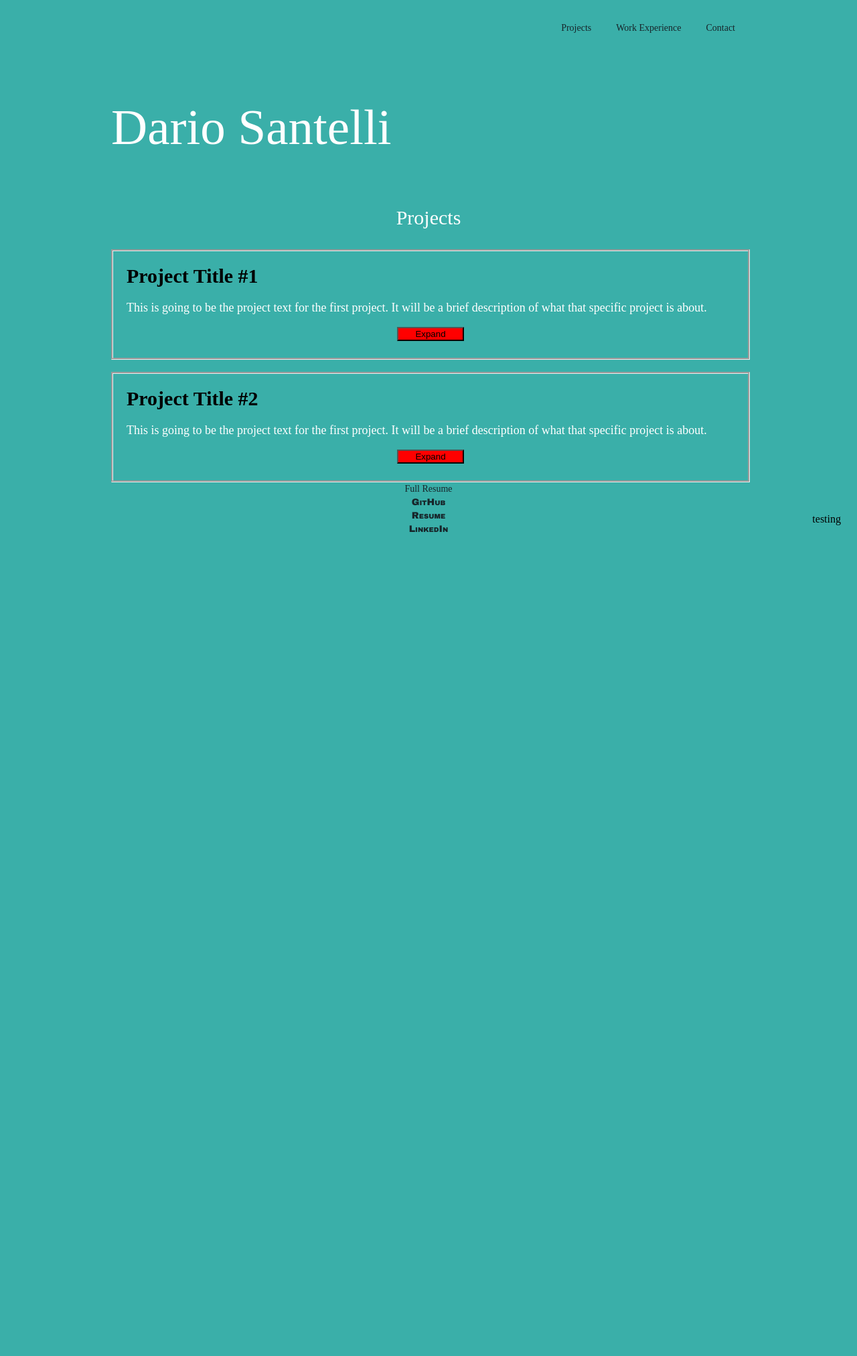
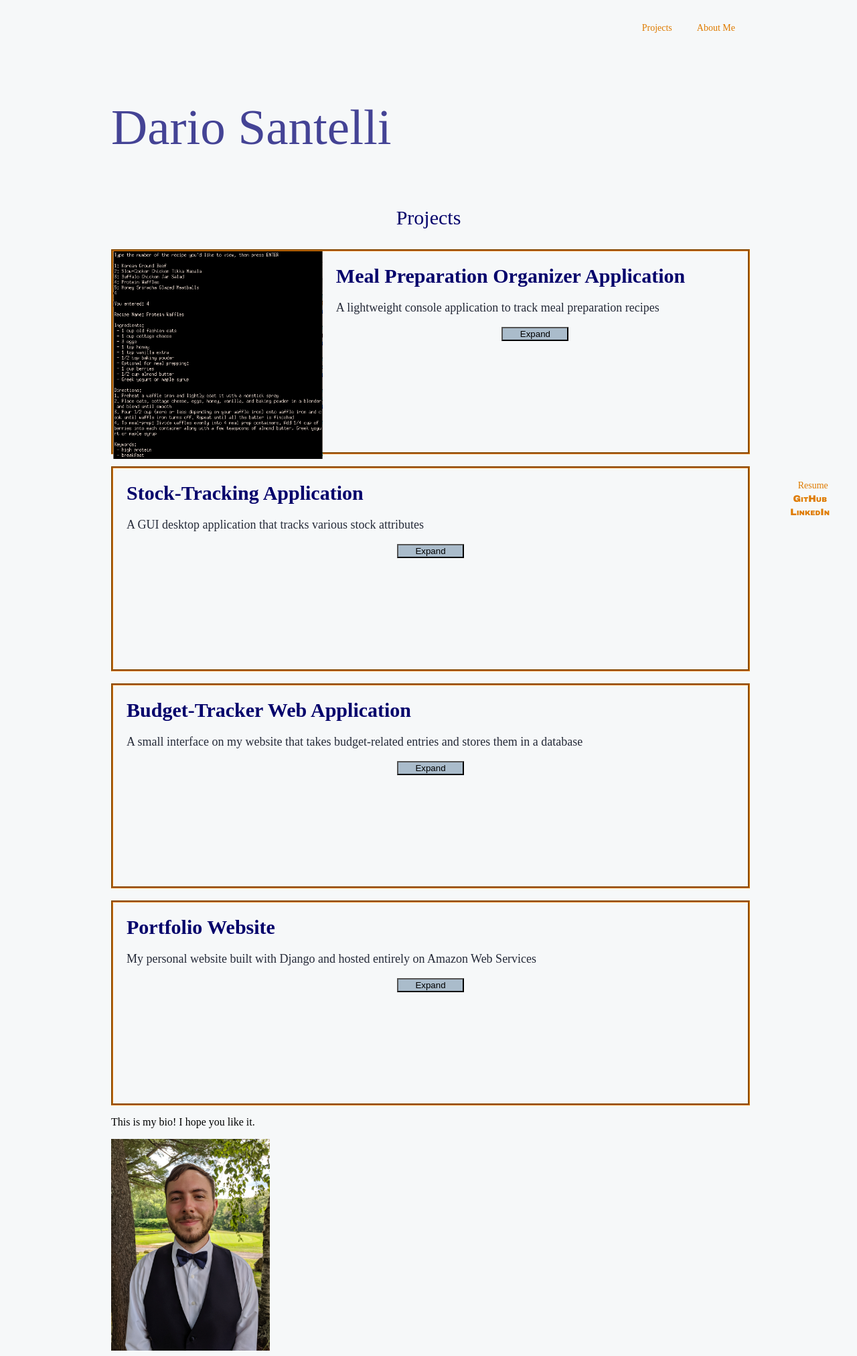
Before and after one commit to dariosantelli/Portfolio-Website, a Django app: template portfolio/templates/portfolio/index.html in a window 1280 px wide. Shown: the whole page at 67% size. Before the commit the page ends 811 px from the top, so only its background shows below. Run offline with Django 3.2, Linux system fonts and the light colour scheme; the template is opened without the code that fills it, so the values that code supplies are empty.

Commit message:
Added some prelim content to projects. Began adding projects styling

```diff
--- a/portfolio/static/portfolio/style.css
+++ b/portfolio/static/portfolio/css/style.css
@@ -3,12 +3,12 @@ html {
 }
 
 body {
-  	background-color: #3aafa9;
+  	background-color: #F6F8F9;
 	/*background-image: url("images/backgroundstars.jpg");*/
 }
 
 a:link {
-  color: #17252a;
+  color: #DF7B00;
   text-align: center;
   background-color: transparent;
   text-decoration: none;
@@ -57,7 +57,7 @@ a:active {
 }
 
 .large-name	p {
-	color: #ffffff;
+	color: #444395;
 	text-align: left;
     font-size: 75px;
 }
@@ -73,29 +73,43 @@ a:active {
 }
 
 .project-title	p {
-	color: #ffffff;
+	color: #03016B;
 	text-align: center;
     font-size: 30px;
 }
 
 .project	{
 	width: 100%;
+	height: 300px;
 	margin: auto;
 	border-style: groove;
+	border-width: medium;
+	border-color: #DF7B00;
+	background-color: #F6F8F9;
 }
 
 .project	h1 {
-	color: #000000;
+	color: #03016B;
 	text-align: left;
     font-size: 30px;
 	padding-left: 20px;
 }
 
 .project	p {
-	color: #ffffff;
+	color: #252A38;
 	text-align: left;
     font-size: 18px;
 	padding-left: 20px;
+}
+
+.project-left	{
+	float: left;
+	width: 33%;
+}
+
+.project-right	{
+	width: 67%;
+	float: right;
 }
 
 .resume	{
@@ -107,7 +121,7 @@ a:active {
 }
 
 .collapsible-button {
-  background-color: red;
+  background-color: #AABCCB;
   width: 100px;
   margin: 0 auto;
   display: block;
@@ -121,25 +135,38 @@ a:active {
   transition: max-height 0.2s ease-out;
 }
 
-.fixed {
+.sidebar {
+	position: fixed;
+	bottom: 25;
+	right: 25;
+}
 
-	position: fixed;
-	bottom: 0;
-	right: 24;
+.about-me-container	{
+	width: 75%;
+	margin: auto;
+}
+
+.image	{
+	max-width:25%;
+	max-height:25%;
+}
+
+.image-resize	{
+	max-width:100%;
+	max-height:100%;
 }
 
 
 
 
-/*
-.vertical-align {
-    position: relative;
-    top: 50%;
-    -webkit-transform: translateY(-50%);
-    -ms-transform: translateY(-50%);
-    transform: translateY(-50%);
-}
-*/
+
+
+
+
+
+
+
+
 
 .button {
   font-family: "Arial Black", Gadget, sans-serif;
--- a/portfolio/templates/portfolio/index.html
+++ b/portfolio/templates/portfolio/index.html
@@ -1,17 +1,28 @@
 {% load static %}
 <head>
 	<title>Dario Santelli</title>
-	<link rel="stylesheet" type="text/css" href="{% static 'portfolio/style.css' %}">
+	<link rel="stylesheet" type="text/css" href="{% static 'portfolio/css/style.css' %}">
 	</head>
 	<body>
 		<div class="navigation-bar">
 			<a href="#projects">Projects</a>
-			<a href="#work_experience">Work Experience</a>
-			<a href="#contact">Contact</a>
+			<a href="#about-me">About Me</a>
 		</div>
 
-		<div class = "fixed">
-		<p>testing</p>
+		<div class = "sidebar">
+
+			<div id = "resume" class = "resume">
+				<a href="https://www.dropbox.com/s/79uhpx3223hvgl4/DSResume_10-4-2020.pdf?dl=0">Resume</a>
+			</div>
+
+			<div style="text-align:center">
+				<a href="https://github.com/dariosantelli" class="button">GitHub</a>
+			</div>
+
+			<div style="text-align:center">
+				<a href="https://www.linkedin.com/in/dariosantelli/" class="button">LinkedIn</a>
+			</div>
+
 		</div>
 
 		<div class = "large-name">
@@ -25,12 +36,22 @@
 			</div>
 
 			<div id = "project1" class = "project">
-				<h1>Project Title #1</h1>
-				<p>This is going to be the project text for the first project. It will be a brief description of what that specific project is about.</p>
+				<div id = "project1-left" class = "project-left">
+					<img src = "{% static 'portfolio/images/project_test_image.PNG' %}" alt = "alternatetext" class = "image-resize">
+				</div>
 
+				<div id = "project1-right" class = "project-right">
+					<h1>Meal Preparation Organizer Application</h1>
+					<p>A lightweight console application to track meal preparation recipes</p>
+
+				</div>
 				<button type="button" class="collapsible-button">Expand</button>
-				<div class="collapsible-content">
-				  <p>Lorem ipsum...</p>
+
+				<div id = "project1-expanded-content" class="collapsible-content">
+				  <p>- Easily view, add, and edit recipes using console text interface</p>
+				  <p>- Uses custom text file format for data storage</p>
+				  <p>- Written in C++</p>
+
 				</div>
 
 			<!--
@@ -43,12 +64,45 @@
 			<br>
 
 			<div id = "project2" class = "project">
-				<h1>Project Title #2</h1>
-				<p>This is going to be the project text for the first project. It will be a brief description of what that specific project is about.</p>
+				<h1>Stock-Tracking Application</h1>
+				<p>A GUI desktop application that tracks various stock attributes</p>
 
 				<button type="button" class="collapsible-button">Expand</button>
 				<div class="collapsible-content">
-				  <p>Lorem ipsum...</p>
+				  <p>- View information about any stock ticker by adding up to six information tiles</p>
+				  <p>- Access data from various timeframes</p>
+				  <p>- Utilizes a real-time stock API to get the most up to date information</p>
+				  <p>- Written in Java using the JavaFX GUI framework</p>
+				</div>
+
+
+			</div>
+
+			<br>
+
+			<div id = "project3" class = "project">
+				<h1>Budget-Tracker Web Application</h1>
+				<p>A small interface on my website that takes budget-related entries and stores them in a database</p>
+
+				<button type="button" class="collapsible-button">Expand</button>
+				<div class="collapsible-content">
+				  <p>- Enter an item name, price, and category and save it in a hosted database</p>
+				  <p>- Uses AWS RDS, Python, and PostgreSQL</p>
+				</div>
+
+
+			</div>
+
+			<br>
+
+			<div id = "project4" class = "project">
+				<h1>Portfolio Website</h1>
+				<p>My personal website built with Django and hosted entirely on Amazon Web Services</p>
+
+				<button type="button" class="collapsible-button">Expand</button>
+				<div class="collapsible-content">
+				  <p>- Uses AWS Elastic Beanstalk and AWS Route 53 for hosting and DNS routing</p>
+				  <p>- Written in Python, JavaScript, HTML, and CSS</p>
 				</div>
 
 
@@ -56,20 +110,9 @@
 
 		</div>
 
-		<div id = "resume" class = "resume">
-			<a href="https://www.dropbox.com/s/79uhpx3223hvgl4/DSResume_10-4-2020.pdf?dl=0">Full Resume</a>
-		</div>
-
-		<div class="vertical-align">
-			<div style="text-align:center">
-				<a href="https://github.com/dariosantelli" class="button">GitHub</a>
-			</div>
-			<div style="text-align:center">
-				<a href="https://www.dropbox.com/s/79uhpx3223hvgl4/DSResume_10-4-2020.pdf?dl=0" class="button">Resume</a>
-			</div>
-			<div style="text-align:center">
-				<a href="https://www.linkedin.com/in/dariosantelli/" class="button">LinkedIn</a>
-			</div>
+		<div id = "about-me" class = "about-me-container">
+			<p>This is my bio! I hope you like it.</p>
+			<img src = "{% static 'portfolio/images/profile.jpg' %}" alt = "alternatetext" class = "image">
 		</div>
 	<script>
 	var coll = document.getElementsByClassName("collapsible-button");
```
Also changed, not shown: other parts of portfolio/static/portfolio/css/style.css (+2 -2 lines), portfolio/static/portfolio/images/profile.jpg (added), portfolio/static/portfolio/images/project_test_image.PNG (added).
